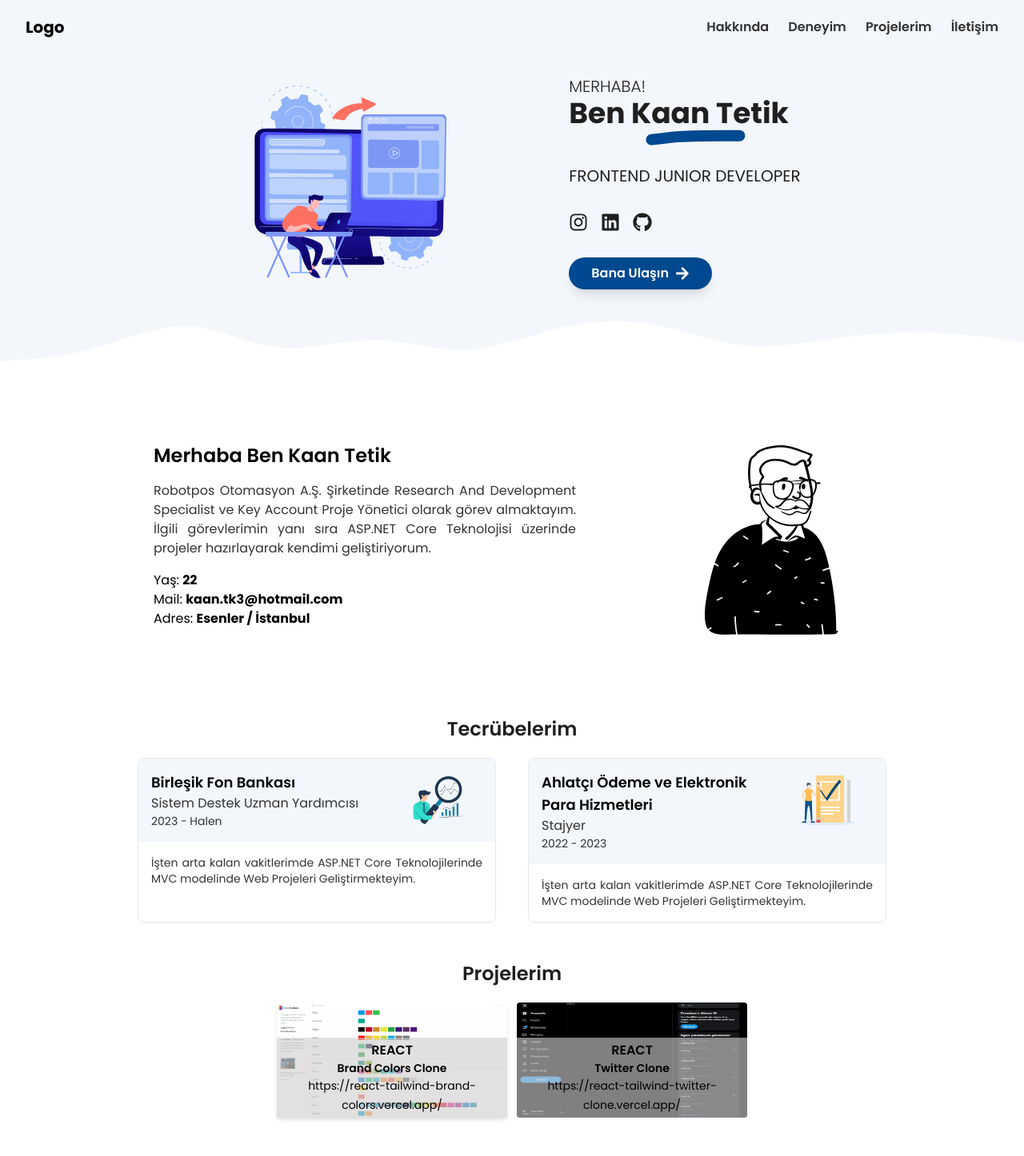
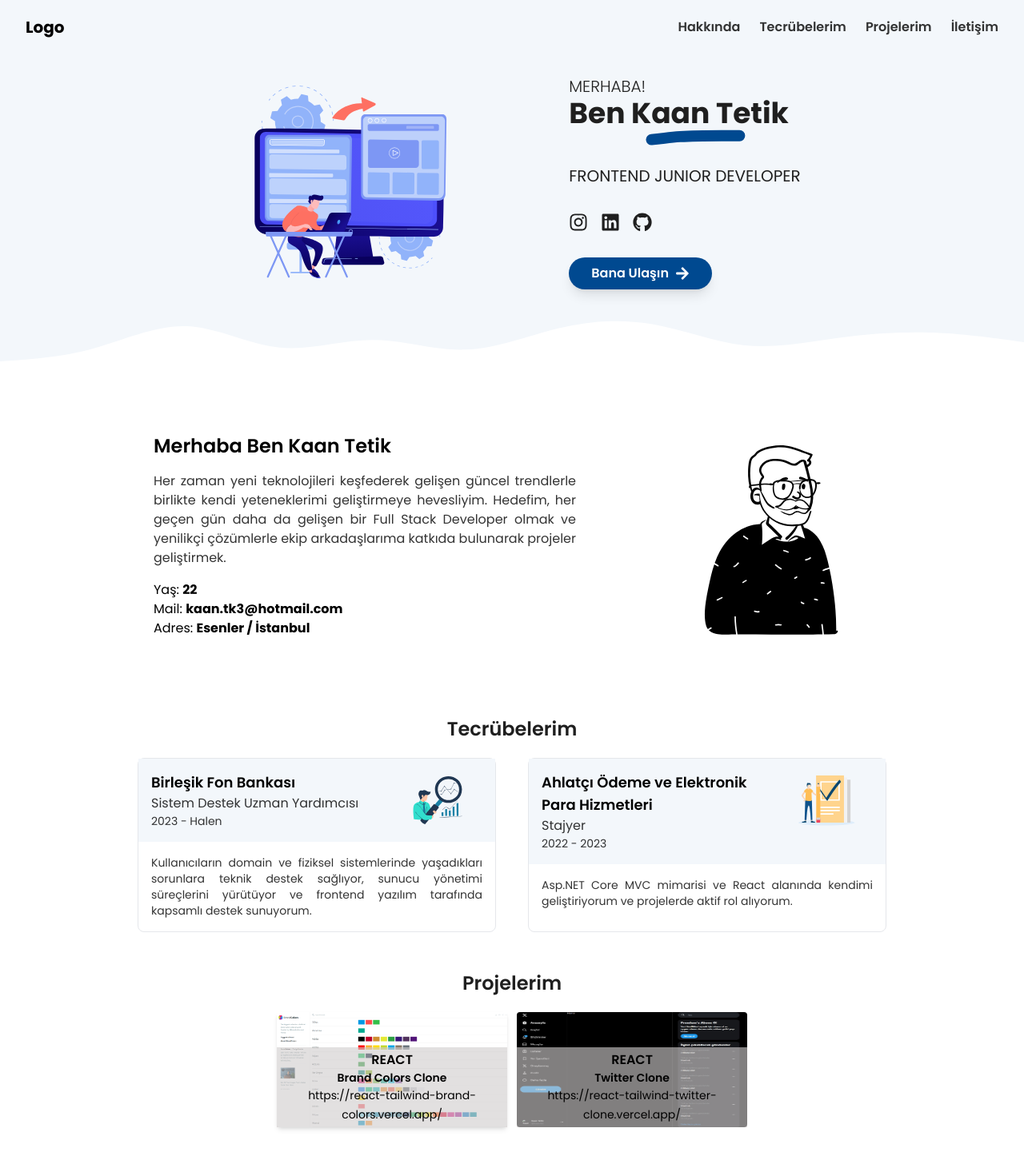
Before and after one commit to Kaantk/my-website-project, a React (Vite) app: page / in a window 1280 px wide. Shown: the top 1446 px of the page at 80% size. Built offline with nearby package versions, Linux system fonts and the light colour scheme.

Commit message:
scroll effects and links edited

```diff
--- a/src/components/MediaIcons.jsx
+++ b/src/components/MediaIcons.jsx
@@ -7,17 +7,23 @@ const MediaIcons = () => {
       {/* Social Media Icons */}
       <ol className="flex items-center gap-4 my-4 md:my-6 lg:my-8">
         <li>
-          <a href="#" target="_blank">
+          <a
+            href="https://www.instagram.com/kaan.tk2?igsh=bG94dXV4ZzV0eWN2"
+            target="_blank"
+          >
             <FaInstagram className="text-2xl" />
           </a>
         </li>
         <li>
-          <a href="#" target="_blank">
+          <a
+            href="https://www.linkedin.com/in/kaan-tetik-ba2396228/"
+            target="_blank"
+          >
             <FaLinkedin className="text-2xl" />
           </a>
         </li>
         <li>
-          <a href="#" target="_blank">
+          <a href="https://github.com/Kaantk?tab=repositories" target="_blank">
             <FaGithub className="text-2xl" />
           </a>
         </li>
--- a/src/index.css
+++ b/src/index.css
@@ -13,7 +13,6 @@ body {
   -webkit-font-smoothing: antialiased;
   -moz-osx-font-smoothing: grayscale;
   transition: background-color 0.5s ease;
-  scroll-margin-top: 2rem;
 }
 
 /* Website Scroll Css */
--- a/src/layout/Partials/Navbar.jsx
+++ b/src/layout/Partials/Navbar.jsx
@@ -5,10 +5,10 @@ import { HashLink } from "react-router-hash-link";
 const Navbar = ({ isScroll }) => {
   const [isOpen, setIsOpen] = useState(false);
   const menuItems = [
-    { id: 1, title: "Hakkında", link: "#about", href: "/hakkında" },
-    { id: 2, title: "Deneyim", link: "#experiences", href: "/deneyim" },
-    { id: 3, title: "Projelerim", link: "#projects", href: "/projelerim" },
-    { id: 4, title: "İletişim", link: "#contact", href: "/referanslarım" },
+    { id: 1, title: "Hakkında", href: "#about" },
+    { id: 2, title: "Tecrübelerim", href: "#experiences" },
+    { id: 3, title: "Projelerim", href: "#projects" },
+    { id: 4, title: "İletişim", href: "#contact" },
   ];
 
   return (
@@ -31,9 +31,9 @@ const Navbar = ({ isScroll }) => {
           {menuItems.map((item) => (
             <li key={item.id}>
               <HashLink
-                to={item.link}
+                to={item.href}
                 smooth={true}
-                duration={500} // 500ms sürede kaydırma
+                duration={500}
                 className="border-transparent hover:border-blue-dark hover:border-b-2 transition-all duration-100 ease-in-out hover:text-blue-dark"
               >
                 {item.title}
@@ -53,7 +53,9 @@ const Navbar = ({ isScroll }) => {
           <ol className="font-semibold text-black-lightest flex flex-col gap-2">
             {menuItems.map((item) => (
               <li key={item.id}>
-                <HashLink to={item.href}>{item.title}</HashLink>
+                <HashLink to={item.href} smooth={true} duration={500}>
+                  {item.title}
+                </HashLink>
               </li>
             ))}
           </ol>
--- a/src/pages/Home/About.jsx
+++ b/src/pages/Home/About.jsx
@@ -5,17 +5,17 @@ const About = () => {
   return (
     <div
       id="about"
-      className="flex flex-col p-6 gap-2 md:gap-4 md:p-10 md:flex-row lg:px-0 lg:gap-32 items-center max-w-4xl mx-auto scroll-mt-8"
+      className="flex flex-col p-6 gap-2 md:gap-4 md:p-10 md:flex-row lg:px-0 lg:gap-32 items-center max-w-4xl mx-auto scroll-mt-10 md:scroll-mt-12"
     >
       <div className="flex flex-col gap-4">
         <h3 className="font-semibold text-lg lg:text-2xl">
           Merhaba Ben Kaan Tetik
         </h3>
         <p className="text-sm text-black-lightest text-justify lg:text-base">
-          Robotpos Otomasyon A.Ş. Şirketinde Research And Development Specialist
-          ve Key Account Proje Yönetici olarak görev almaktayım. İlgili
-          görevlerimin yanı sıra ASP.NET Core Teknolojisi üzerinde projeler
-          hazırlayarak kendimi geliştiriyorum.
+          Her zaman yeni teknolojileri keşfederek gelişen güncel trendlerle
+          birlikte kendi yeteneklerimi geliştirmeye hevesliyim. Hedefim, her
+          geçen gün daha da gelişen bir Full Stack Developer olmak ve yenilikçi
+          çözümlerle ekip arkadaşlarıma katkıda bulunarak projeler geliştirmek.
         </p>
         <div>
           <div>
--- a/src/pages/Home/Contact.jsx
+++ b/src/pages/Home/Contact.jsx
@@ -6,7 +6,10 @@ import classNames from "classnames";
 
 const Contact = () => {
   return (
-    <div id="contact" className="p-6 flex flex-col gap-5">
+    <div
+      id="contact"
+      className="p-6 flex flex-col gap-5 scroll-mt-10 md:scroll-mt-16"
+    >
       <h2 className="font-semibold text-2xl text-center">İletişim</h2>
       <div className="flex flex-col gap-5 md:flex-row mx-auto">
         <Formik
--- a/src/pages/Home/Experiences.jsx
+++ b/src/pages/Home/Experiences.jsx
@@ -6,7 +6,7 @@ const Experiences = () => {
   return (
     <div
       id="experiences"
-      className="p-6 flex flex-col gap-5 lg:max-w-7xl mx-auto scroll-mt-16"
+      className="p-6 flex flex-col gap-5 lg:max-w-7xl mx-auto scroll-mt-10 md:scroll-mt-16"
     >
       {/* Title */}
       <div>
@@ -40,8 +40,10 @@ const Experiences = () => {
             </div>
             <div className="p-3 lg:p-4">
               <p className="text-justify text-sm text-black-lightest">
-                İşten arta kalan vakitlerimde ASP.NET Core Teknolojilerinde MVC
-                modelinde Web Projeleri Geliştirmekteyim.
+                Kullanıcıların domain ve fiziksel sistemlerinde yaşadıkları
+                sorunlara teknik destek sağlıyor, sunucu yönetimi süreçlerini
+                yürütüyor ve frontend yazılım tarafında kapsamlı destek
+                sunuyorum.
               </p>
             </div>
           </div>
@@ -65,41 +67,12 @@ const Experiences = () => {
             </div>
             <div className="p-3 lg:p-4">
               <p className="text-justify text-sm text-black-lightest">
-                İşten arta kalan vakitlerimde ASP.NET Core Teknolojilerinde MVC
-                modelinde Web Projeleri Geliştirmekteyim.
+                Asp.NET Core MVC mimarisi ve React alanında kendimi
+                geliştiriyorum ve projelerde aktif rol alıyorum.
               </p>
             </div>
           </div>
         </div>
-        {/* Row - Two */}
-        {/* <div className="flex flex-col gap-3 md:flex-row md:gap-6 lg:gap-10 mx-auto">
-          <div className="rounded-lg border max-w-md">
-            <div className="bg-blue-lighest flex justify-between md:gap-2 p-3 lg:p-4">
-              <div className="flex flex-col">
-                <h4 className="font-semibold lg:text-lg">
-                  Ahlatçı Ödeme ve Elektronik Para Hizmetleri
-                </h4>
-                <span className="text-sm text-black-lightest lg:text-base">
-                  Sistem Destek Uzman Yardımcısı
-                </span>
-                <span className="text-sm text-black-lightest">
-                  2023 - Halen
-                </span>
-              </div>
-              <img
-                src="/src/assets/images/teachering.svg"
-                alt="Bank Card"
-                className="w-24 lg:w-28 max-h-[72px]"
-              />
-            </div>
-            <div className="p-3 lg:p-4">
-              <p className="text-justify text-sm text-black-lightest">
-                İşten arta kalan vakitlerimde ASP.NET Core Teknolojilerinde MVC
-                modelinde Web Projeleri Geliştirmekteyim.
-              </p>
-            </div>
-          </div>
-        </div> */}
       </div>
     </div>
   );
--- a/src/pages/Home/Hero.jsx
+++ b/src/pages/Home/Hero.jsx
@@ -4,6 +4,8 @@ import { Link } from "react-router-dom";
 import MediaIcons from "~/components/MediaIcons";
 import Illustrations from "~/assets/images/illustrations.svg";
 import Maker from "~/assets/images/maker.svg";
+import Wave from "~/assets/images/wave.svg";
+import { HashLink } from "react-router-hash-link";
 
 const Hero = () => {
   return (
@@ -24,16 +26,21 @@ const Hero = () => {
           <p className="text-lg lg:text-xl">FRONTEND JUNIOR DEVELOPER</p>
           <MediaIcons />
           {/* Form Link */}
-          <Link
+          <HashLink
+            to="#contact"
             href="#"
             className="inline-flex items-center justify-center gap-2 shadow-lg bg-blue-dark hover:bg-opacity-80 text-white font-semibold py-2 px-7 rounded-full transition-all ease-in-out duration-300 transform hover:-translate-y-1"
           >
             Bana Ulaşın
             <FaArrowRight className="text-lg" />
-          </Link>
+          </HashLink>
         </div>
       </div>
-      <div className="bg-wave-pattern h-20 w-full"></div>
+      {/* <div className="bg-wave-pattern h-20 w-full"></div> */}
+      <div
+        className="h-20 w-full"
+        style={{ backgroundImage: `url(${Wave})` }}
+      ></div>
     </>
   );
 };
--- a/src/pages/Home/Projects.jsx
+++ b/src/pages/Home/Projects.jsx
@@ -6,7 +6,7 @@ const Projects = () => {
   return (
     <div
       id="projects"
-      className="p-6 flex flex-col gap-5 lg:max-w-7xl mx-auto scroll-mt-16"
+      className="p-6 flex flex-col gap-5 lg:max-w-7xl mx-auto scroll-mt-10 md:scroll-mt-16"
     >
       <div>
         <h2 className="font-semibold text-2xl text-center text-black-light">
```
